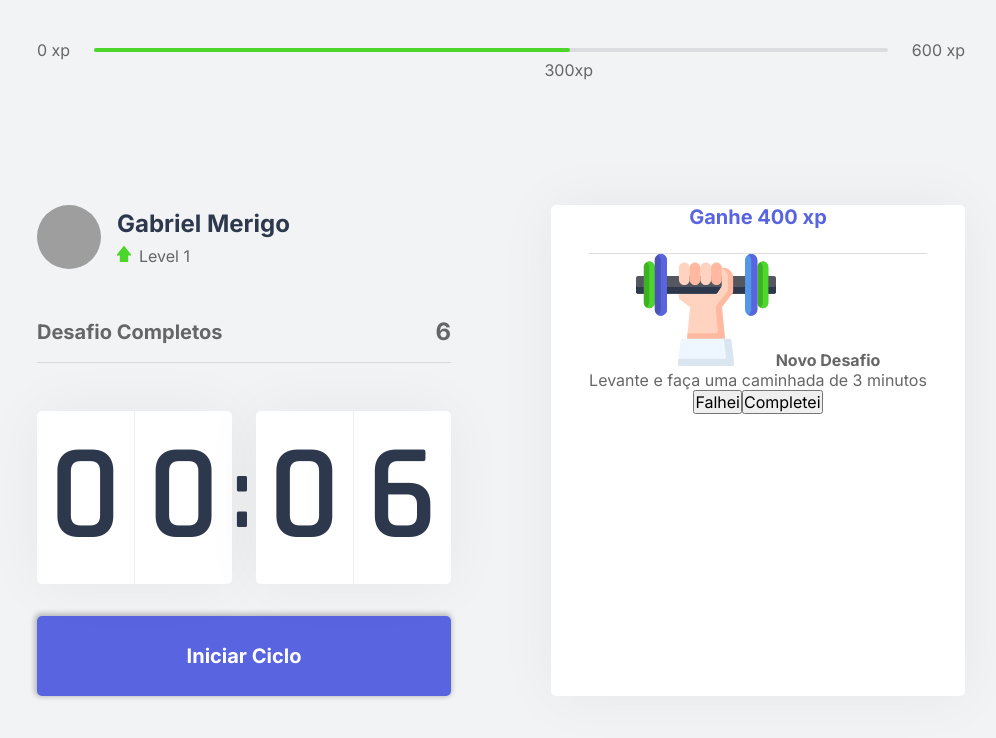
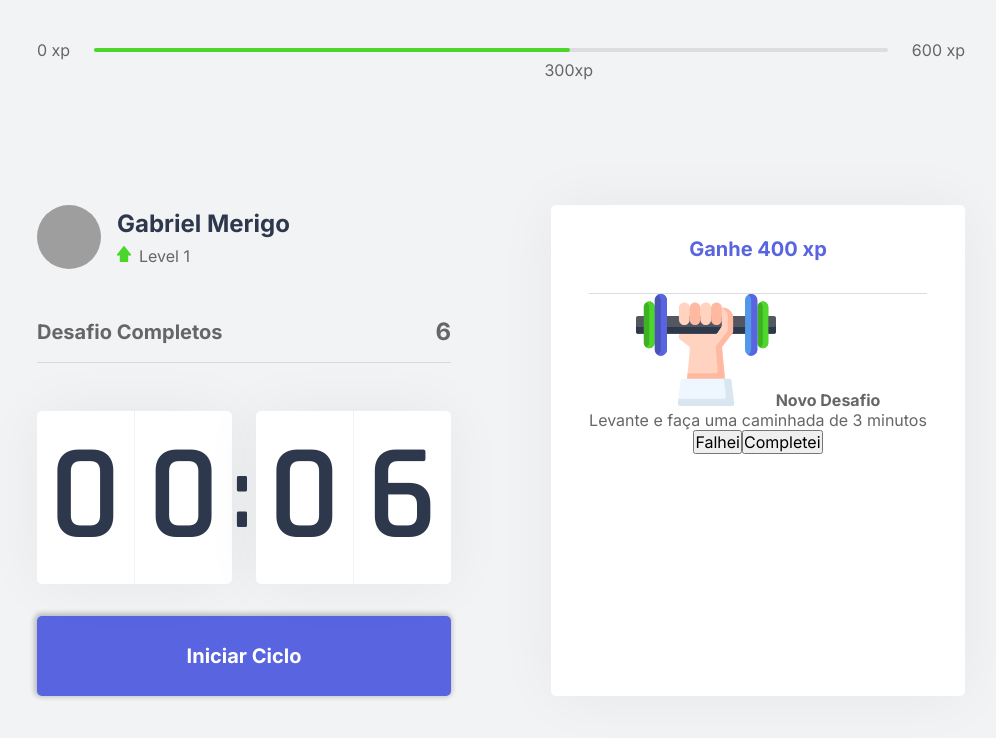
Before and after one commit to GabrielMerigo/NLW4-Move.it, a Next.js app: page / in a window 1280 px wide. Shown: the top 738 px of the page, without its empty margins (139-1135 px from the left). Built offline with nearby package versions, Linux system fonts and the light colour scheme; grey boxes are pictures that could not be loaded.

Commit message:
Update ChallangeBox.module.css

```diff
--- a/src/styles/components/ChallangeBox.module.css
+++ b/src/styles/components/ChallangeBox.module.css
@@ -49,6 +49,10 @@
     color: var(--blue);
     font-weight: 600;
     font-size: 1.25rem;
-    padding: 0 2rem 1.5rem;
+    padding: 2rem 1.5rem;
     border-bottom: 1px solid var(--gray-line);
 }
+
+.challangeActive main{
+    flex:1;
+}
```
